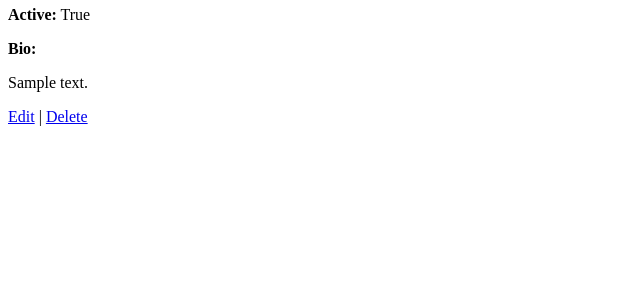
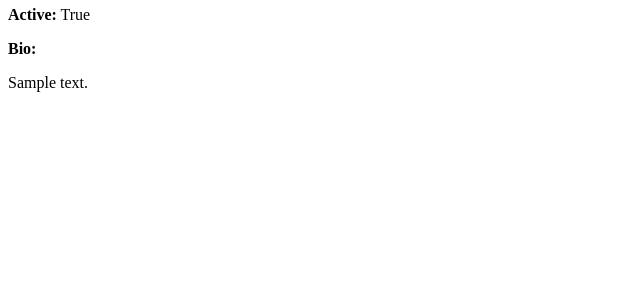
Before and after one commit to Zaid-Bassyouni/GA-Capstone-Project, a Django app: page /influencer/1/profile/ in a window 1280 px wide. Shown: the part 202-502 px from the top of the page, without its empty margins (0-640 px from the left). Run offline with Django 5.2, Linux system fonts and the light colour scheme; tables that the repository leaves empty hold one stand-in row (values such as "Sample post").

Commit message:
modified influencer page

```diff
--- a/main_app/templates/influencers/influencer_details.html
+++ b/main_app/templates/influencers/influencer_details.html
@@ -1,5 +1,5 @@
 {% extends "base.html" %}
-{% block title %}<title> My Profile</title>{% endblock %}
+{% block title %}<title> Influencer Page </title>{% endblock %}
 {% block content %}
   {% for message in messages %}<p>{{ message }}</p>{% endfor %}
   <h1> {{ profile.display_name }}</h1>
@@ -9,7 +9,6 @@
   <p><strong>Active:</strong> {{ profile.is_active }}</p>
   <p><strong>Bio:</strong><br>{{ profile.bio|linebreaks }}</p>
   <p>
-  <a href="{% url 'profile_update' profile.influencer_id %}">Edit</a> |
-  <a href="{% url 'profile_delete' profile.influencer_id %}">Delete</a>
+
 </p>
 {% endblock %}
```
